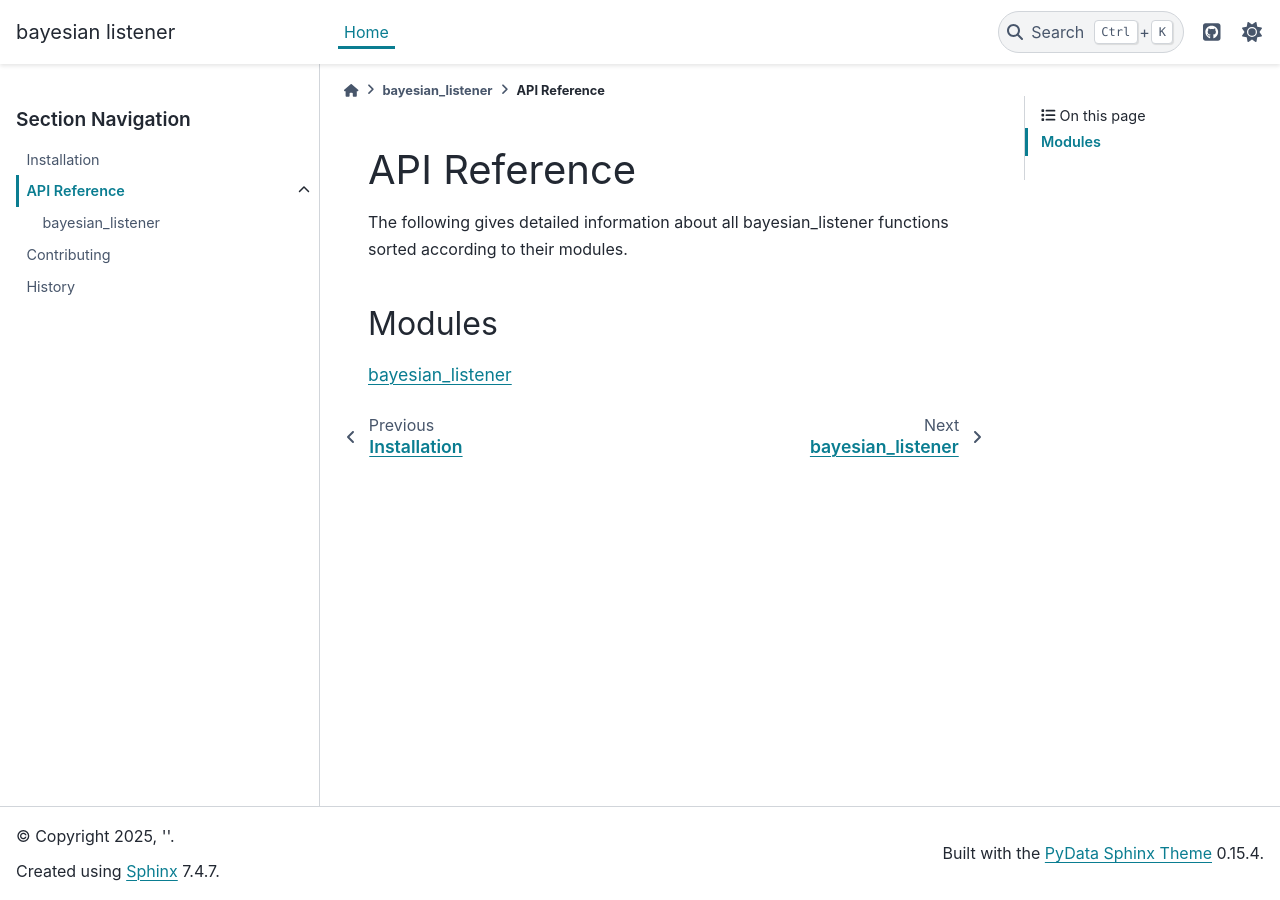
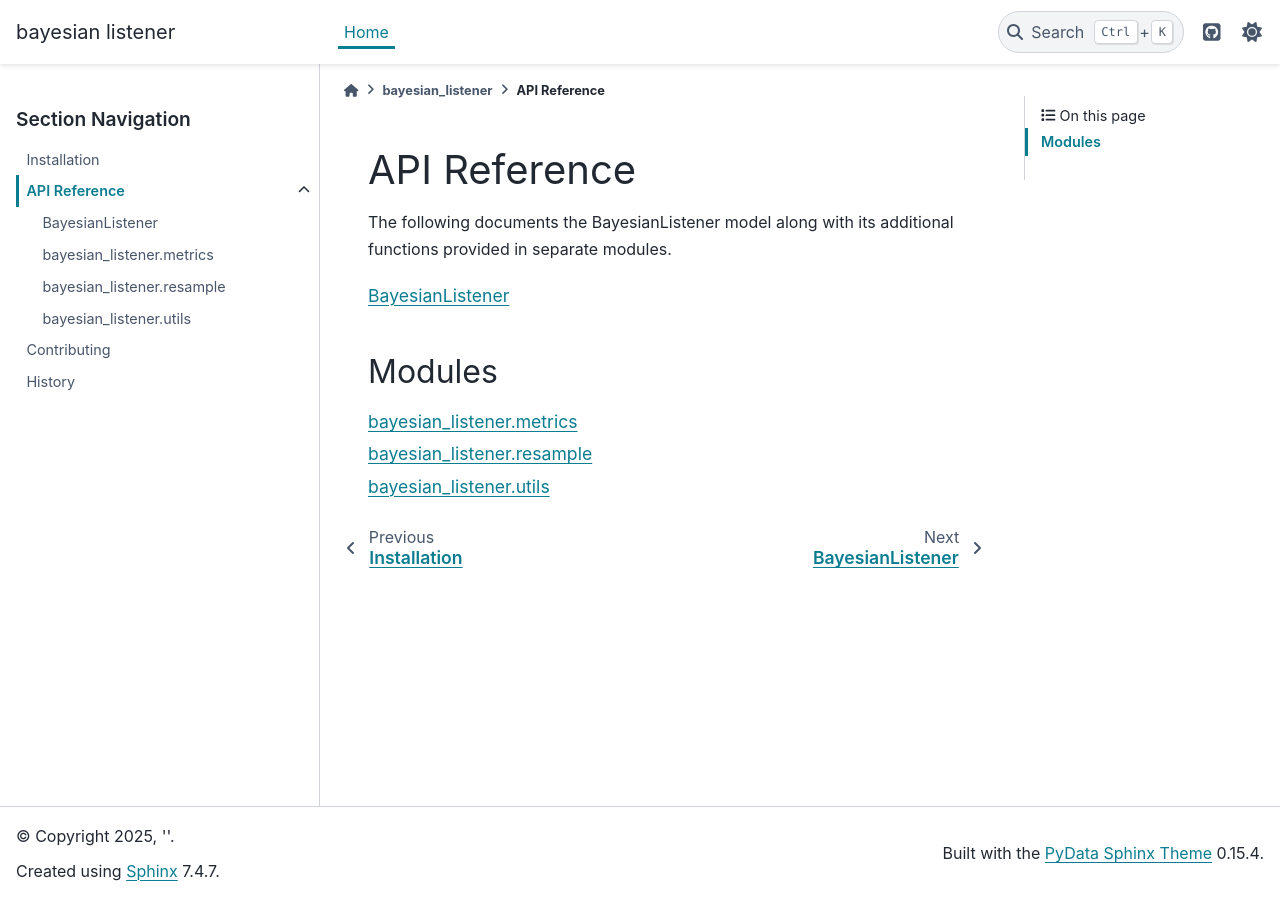
Before and after one commit to robaru/bayesian_listener, a Sphinx documentation site: the page built from docs/api_reference.rst, in a window 1280 px wide. Built offline with Sphinx 7.4.7 and the PyData theme 0.15.4, drawn with Linux system fonts in a browser that asks for light colours.

Commit message:
add initial content to docs

```diff
--- a/docs/api_reference.rst
+++ b/docs/api_reference.rst
@@ -3,9 +3,12 @@
 API Reference
 =============
 
-The following gives detailed information about all bayesian_listener functions sorted
-according to their modules.
+The following documents the BayesianListener model along with its additional functions provided in separate modules.
 
+.. toctree::
+   :maxdepth: 1
+
+   classes/bayesian_listener
 
 Modules
 -------
@@ -13,4 +16,6 @@ Modules
 .. toctree::
    :maxdepth: 1
 
-   modules/bayesian_listener
+   modules/metrics
+   modules/resample
+   modules/utils
--- /dev/null
+++ b/docs/classes/bayesian_listener.rst
@@ -0,0 +1,9 @@
+BayesianListener
+=================
+
+.. automodule:: bayesian_listener.bayesian_listener
+
+.. autoclass:: bayesian_listener.BayesianListener
+   :members:
+   :undoc-members:
+   :inherited-members:
```
Also changed, not shown: docs/modules/bayesian_listener.rst (deleted, +0 -7 lines), docs/modules/metrics.rst (added, +8 -0 lines), docs/modules/resample.rst (added, +8 -0 lines), docs/modules/utils.rst (added, +8 -0 lines), 4 other files.
